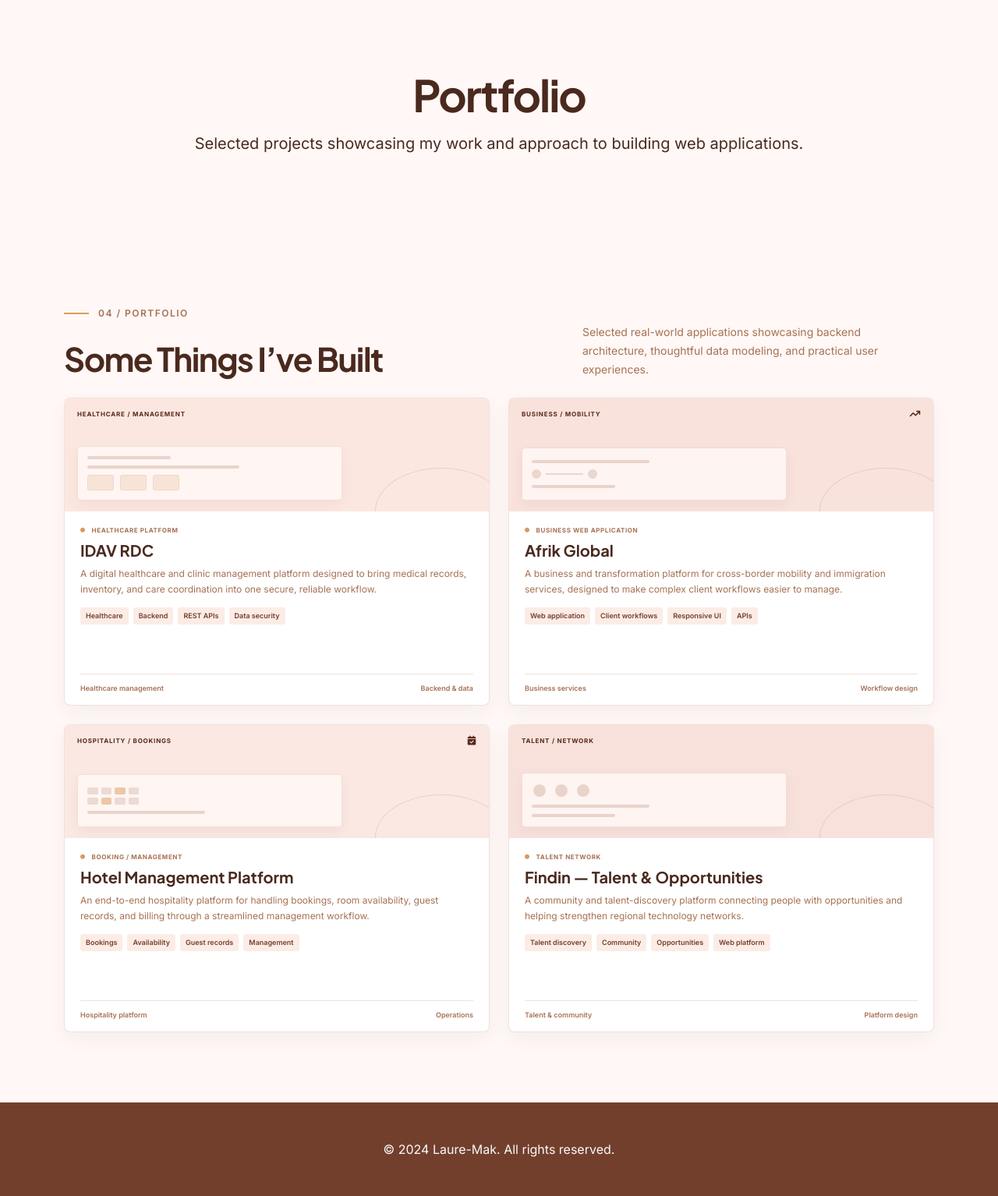
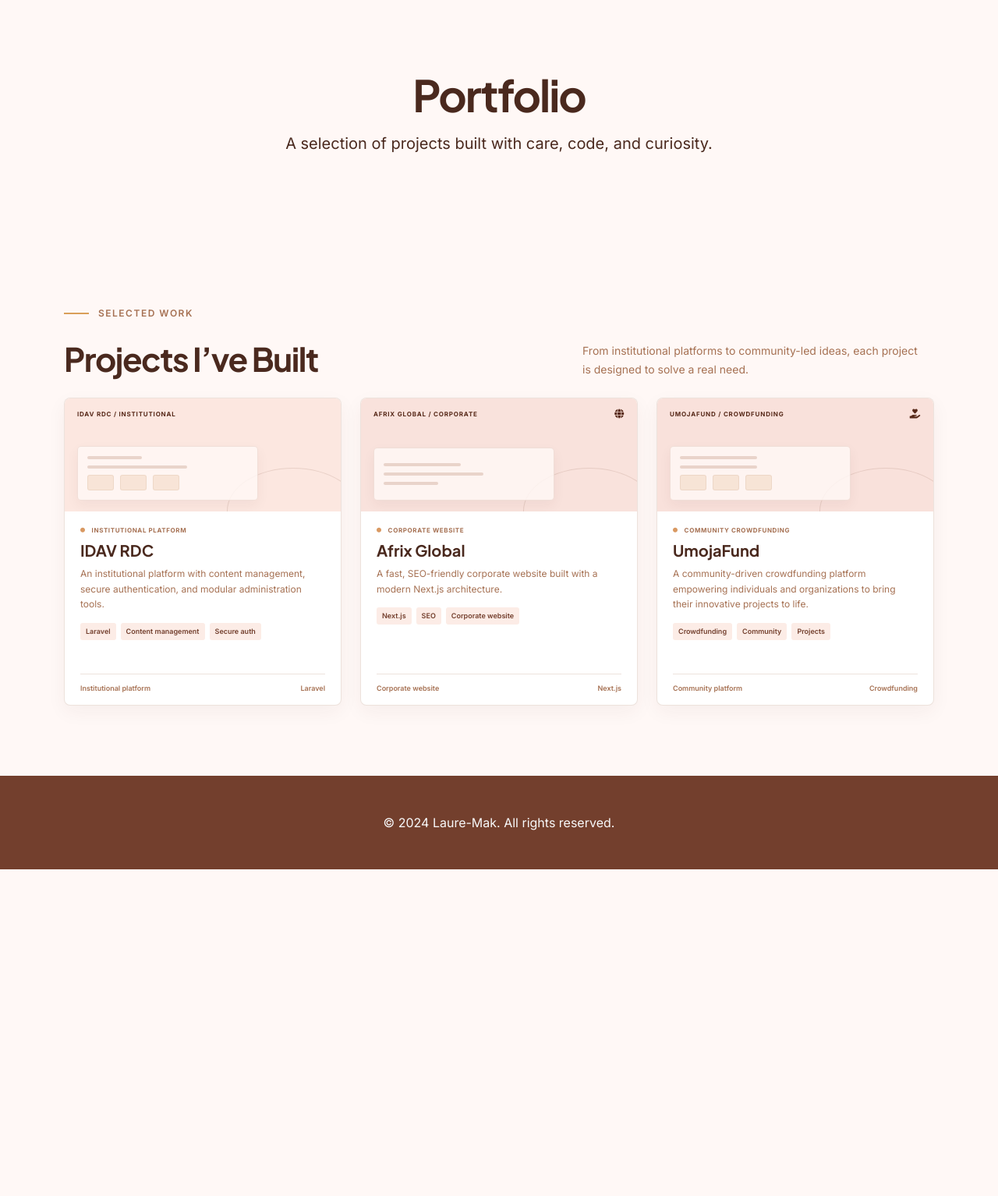
Before and after one commit to laurence1Mas/exercices_py_100_days_of_code, a Flask app: page /portfolio in a window 1280 px wide. Shown: the part 83-1617 px from the top of the page at 78% size. After the commit the page ends 1198 px from the top, so only its background shows below. Run offline with Flask 3, Linux system fonts and the light colour scheme.

Commit message:
Update project previews and descriptions for improved clarity and relevance

```diff
--- a/portfolio/static/css/style.css
+++ b/portfolio/static/css/style.css
@@ -726,19 +726,15 @@ body {
     content: "";
 }
 
-.project-preview-health {
+.project-preview-idav {
     background-color: #FCE7E0;
 }
 
-.project-preview-global {
+.project-preview-afrix {
     background-color: #F9E2DC;
 }
 
-.project-preview-hotel {
-    background-color: #FBE8E2;
-}
-
-.project-preview-talent {
+.project-preview-umojafund {
     background-color: #F9E1DB;
 }
 
@@ -788,8 +784,7 @@ body {
     width: 48%;
 }
 
-.preview-metrics,
-.preview-profiles {
+.preview-metrics {
     display: flex;
     gap: 8px;
 }
@@ -800,50 +795,6 @@ body {
     background-color: rgba(217, 153, 98, 0.18);
     border: 1px solid rgba(166, 113, 83, 0.12);
     border-radius: 3px;
-}
-
-.preview-route {
-    display: flex;
-    align-items: center;
-    gap: 6px;
-}
-
-.preview-route span {
-    width: 12px;
-    height: 12px;
-    background-color: rgba(166, 113, 83, 0.22);
-    border-radius: 50%;
-}
-
-.preview-route span:nth-child(2) {
-    width: 48px;
-    height: 2px;
-    border-radius: 0;
-}
-
-.preview-calendar {
-    display: grid;
-    width: 66px;
-    grid-template-columns: repeat(4, 1fr);
-    gap: 4px;
-}
-
-.preview-calendar span {
-    height: 9px;
-    background-color: rgba(166, 113, 83, 0.2);
-    border-radius: 2px;
-}
-
-.preview-calendar span:nth-child(3n) {
-    background-color: rgba(217, 153, 98, 0.5);
-}
-
-.preview-profiles span {
-    width: 20px;
-    height: 20px;
-    background-color: rgba(166, 113, 83, 0.24);
-    border: 2px solid rgba(255, 248, 246, 0.9);
-    border-radius: 50%;
 }
 
 .project-card-body {
--- a/portfolio/templates/portfolio.html
+++ b/portfolio/templates/portfolio.html
@@ -80,7 +80,7 @@
         <section class="header-section">
             <div class="container">
                 <h1 class="display-4 text-title">Portfolio</h1>
-                <p class="lead">Selected projects showcasing my work and approach to building web applications.</p>
+                <p class="lead">A selection of projects built with care, code, and curiosity.</p>
             </div>
         </section>
 
@@ -90,25 +90,25 @@
                     <div class="col-md-6">
                         <span class="hero-eyebrow">
                             <span class="eyebrow-line"></span>
-                            04 / PORTFOLIO
+                            SELECTED WORK
                         </span>
-                        <h2 class="tech-section-title">Some Things I’ve Built</h2>
+                        <h2 class="tech-section-title">Projects I’ve Built</h2>
                     </div>
                     <div class="col-lg-5">
                         <p class="projects-intro mb-0">
-                            Selected real-world applications showcasing backend architecture, thoughtful data
-                            modeling, and practical user experiences.
+                            From institutional platforms to community-led ideas, each project is designed to
+                            solve a real need.
                         </p>
                     </div>
                 </div>
 
                 <div class="row g-4">
-                    <div class="col-md-6">
+                    <div class="col-lg-4 col-md-6">
                         <article class="project-card h-100">
-                            <div class="project-preview project-preview-health" aria-hidden="true">
+                            <div class="project-preview project-preview-idav" aria-hidden="true">
                                 <div class="project-preview-top">
-                                    <span>HEALTHCARE / MANAGEMENT</span>
-                                    <i class="fa-solid fa-shield-heart"></i>
+                                    <span>IDAV RDC / INSTITUTIONAL</span>
+                                    <i class="fa-solid fa-building-shield"></i>
                                 </div>
                                 <div class="project-preview-window">
                                     <span class="preview-line preview-line-short"></span>
@@ -119,117 +119,86 @@
                                 </div>
                             </div>
                             <div class="project-card-body">
-                                <span class="project-type"><i class="fa-solid fa-circle me-2"></i>HEALTHCARE PLATFORM</span>
+                                <span class="project-type"><i class="fa-solid fa-circle me-2"></i>INSTITUTIONAL PLATFORM</span>
                                 <h3>IDAV RDC</h3>
                                 <p>
-                                    A digital healthcare and clinic management platform designed to bring medical
-                                    records, inventory, and care coordination into one secure, reliable workflow.
+                                    An institutional platform with content management, secure authentication,
+                                    and modular administration tools.
                                 </p>
                                 <div class="project-tags" aria-label="Project focus">
-                                    <span>Healthcare</span><span>Backend</span><span>REST APIs</span><span>Data security</span>
+                                    <span>Laravel</span><span>Content management</span><span>Secure auth</span>
                                 </div>
                                 <div class="project-card-footer">
-                                    <span>Healthcare management</span>
-                                    <span>Backend &amp; data</span>
+                                    <span>Institutional platform</span>
+                                    <span>Laravel</span>
                                 </div>
                             </div>
                         </article>
                     </div>
 
-                    <div class="col-md-6">
+                    <div class="col-lg-4 col-md-6">
                         <article class="project-card h-100">
-                            <div class="project-preview project-preview-global" aria-hidden="true">
+                            <div class="project-preview project-preview-afrix" aria-hidden="true">
                                 <div class="project-preview-top">
-                                    <span>BUSINESS / MOBILITY</span>
-                                    <i class="fa-solid fa-arrow-trend-up"></i>
+                                    <span>AFRIX GLOBAL / CORPORATE</span>
+                                    <i class="fa-solid fa-globe"></i>
                                 </div>
                                 <div class="project-preview-window">
                                     <span class="preview-line preview-line-medium"></span>
-                                    <div class="preview-route"><span></span><span></span><span></span></div>
+                                    <span class="preview-line"></span>
                                     <span class="preview-line preview-line-short"></span>
                                 </div>
                             </div>
                             <div class="project-card-body">
-                                <span class="project-type"><i class="fa-solid fa-circle me-2"></i>BUSINESS WEB APPLICATION</span>
-                                <h3>Afrik Global</h3>
+                                <span class="project-type"><i class="fa-solid fa-circle me-2"></i>CORPORATE WEBSITE</span>
+                                <h3>Afrix Global</h3>
                                 <p>
-                                    A business and transformation platform for cross-border mobility and immigration
-                                    services, designed to make complex client workflows easier to manage.
+                                    A fast, SEO-friendly corporate website built with a modern Next.js architecture.
                                 </p>
                                 <div class="project-tags" aria-label="Project focus">
-                                    <span>Web application</span><span>Client workflows</span><span>Responsive UI</span><span>APIs</span>
+                                    <span>Next.js</span><span>SEO</span><span>Corporate website</span>
                                 </div>
                                 <div class="project-card-footer">
-                                    <span>Business services</span>
-                                    <span>Workflow design</span>
+                                    <span>Corporate website</span>
+                                    <span>Next.js</span>
                                 </div>
                             </div>
                         </article>
                     </div>
 
-                    <div class="col-md-6">
+                    <div class="col-lg-4 col-md-6">
                         <article class="project-card h-100">
-                            <div class="project-preview project-preview-hotel" aria-hidden="true">
+                            <div class="project-preview project-preview-umojafund" aria-hidden="true">
                                 <div class="project-preview-top">
-                                    <span>HOSPITALITY / BOOKINGS</span>
-                                    <i class="fa-solid fa-calendar-check"></i>
+                                    <span>UMOJAFUND / CROWDFUNDING</span>
+                                    <i class="fa-solid fa-hand-holding-heart"></i>
                                 </div>
                                 <div class="project-preview-window">
-                                    <div class="preview-calendar">
-                                        <span></span><span></span><span></span><span></span>
-                                        <span></span><span></span><span></span><span></span>
+                                    <span class="preview-line preview-line-medium"></span>
+                                    <span class="preview-line preview-line-medium"></span>
+                                    <div class="preview-metrics">
+                                        <span></span><span></span><span></span>
                                     </div>
-                                    <span class="preview-line preview-line-medium"></span>
                                 </div>
                             </div>
                             <div class="project-card-body">
-                                <span class="project-type"><i class="fa-solid fa-circle me-2"></i>BOOKING / MANAGEMENT</span>
-                                <h3>Hotel Management Platform</h3>
+                                <span class="project-type"><i class="fa-solid fa-circle me-2"></i>COMMUNITY CROWDFUNDING</span>
+                                <h3>UmojaFund</h3>
                                 <p>
-                                    An end-to-end hospitality platform for handling bookings, room availability,
-                                    guest records, and billing through a streamlined management workflow.
+                                    A community-driven crowdfunding platform empowering individuals and
+                                    organizations to bring their innovative projects to life.
                                 </p>
                                 <div class="project-tags" aria-label="Project focus">
-                                    <span>Bookings</span><span>Availability</span><span>Guest records</span><span>Management</span>
+                                    <span>Crowdfunding</span><span>Community</span><span>Projects</span>
                                 </div>
                                 <div class="project-card-footer">
-                                    <span>Hospitality platform</span>
-                                    <span>Operations</span>
+                                    <span>Community platform</span>
+                                    <span>Crowdfunding</span>
                                 </div>
                             </div>
                         </article>
                     </div>
 
-                    <div class="col-lg-6">
-                        <article class="project-card h-100">
-                            <div class="project-preview project-preview-talent" aria-hidden="true">
-                                <div class="project-preview-top">
-                                    <span>TALENT / NETWORK</span>
-                                    <i class="fa-solid fa-people-group"></i>
-                                </div>
-                                <div class="project-preview-window">
-                                    <div class="preview-profiles"><span></span><span></span><span></span></div>
-                                    <span class="preview-line preview-line-medium"></span>
-                                    <span class="preview-line preview-line-short"></span>
-                                </div>
-                            </div>
-                            <div class="project-card-body">
-                                <span class="project-type"><i class="fa-solid fa-circle me-2"></i>TALENT NETWORK</span>
-                                <h3>Findin — Talent &amp; Opportunities</h3>
-                                <p>
-                                    A community and talent-discovery platform connecting people with opportunities
-                                    and helping strengthen regional technology networks.
-                                </p>
-                                <div class="project-tags" aria-label="Project focus">
-                                    <span>Talent discovery</span><span>Community</span><span>Opportunities</span><span>Web platform</span>
-                                </div>
-                                <div class="project-card-footer">
-                                    <span>Talent &amp; community</span>
-                                    <span>Platform design</span>
-                                </div>
-                            </div>
-                        </article>
-                    </div>
                 </div>
             </div>
         </section>
```
